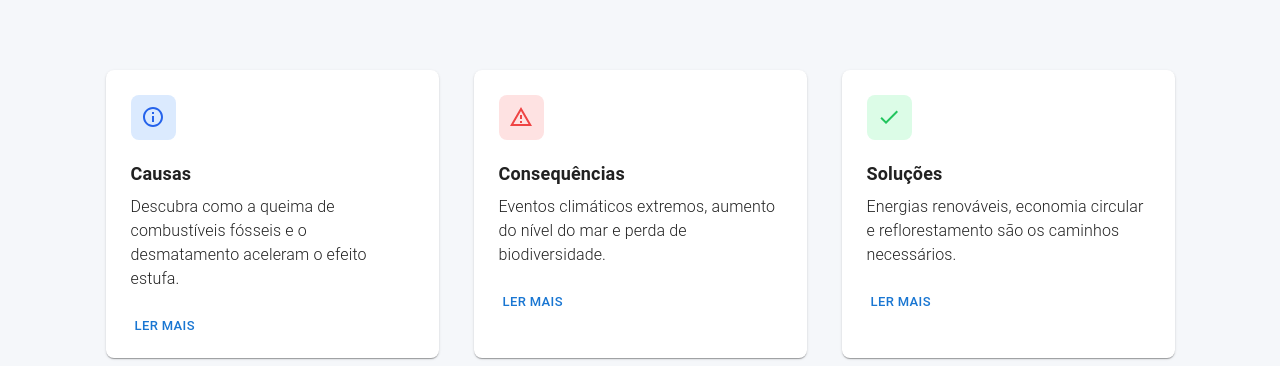
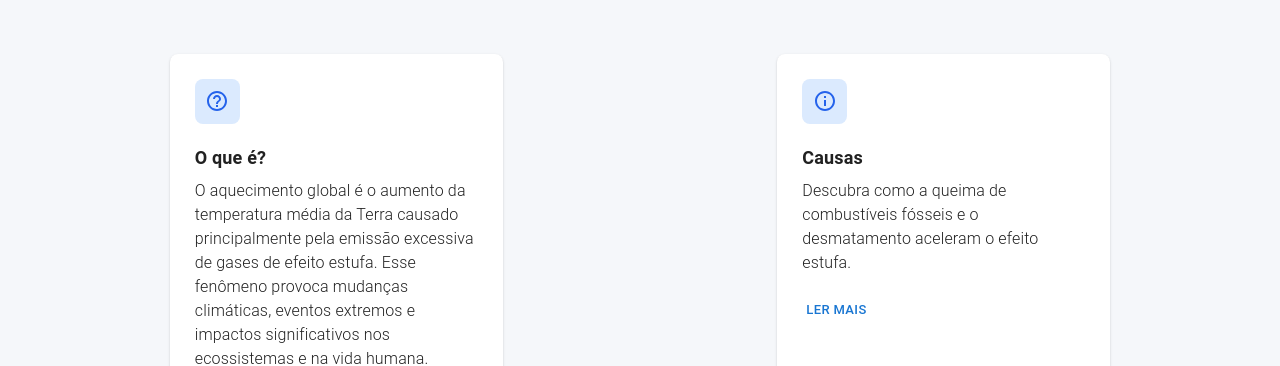
Before and after one commit to RobsonRomualdo/aquecimento_global, a React (Vite) app: page / in a window 1280 px wide. Shown: the part 586-952 px from the top of the page. Built offline with nearby package versions, Linux system fonts and the light colour scheme.

Commit message:
Update home.jsx

```diff
--- a/src/pages/home.jsx
+++ b/src/pages/home.jsx
@@ -5,6 +5,7 @@ import WarningAmberOutlinedIcon from "@mui/icons-material/WarningAmberOutlined";
 import CheckOutlinedIcon from "@mui/icons-material/CheckOutlined";
 import BasicCard from "../components/basicCard";
 import { Link } from "react-router-dom";
+import HelpOutlineOutlinedIcon from "@mui/icons-material/HelpOutlineOutlined";
 
 import {
   Box,
@@ -97,14 +98,35 @@ function Home() {
           />
           </Box>
 <Box
-  sx={{
-    display: "flex",
-    justifyContent: "center",
+   sx={{
+    display: "grid",
+    gridTemplateColumns: {
+      xs: "1fr",
+      md: "repeat(2, 1fr)",
+    },
     gap: "35px",
-    marginTop: "80px",
-    flexWrap: "wrap",
+    justifyItems: "center",
+    mt: 8,
   }}
 >
+<BasicCard
+    icone={<HelpOutlineOutlinedIcon/>}
+    titulo="O que é?"
+    texto="O aquecimento global é o aumento da temperatura média da Terra causado principalmente pela emissão excessiva de gases de efeito estufa. Esse fenômeno provoca mudanças climáticas, eventos extremos e impactos significativos nos ecossistemas e na vida humana."
+    backgroundColorIcon="#dbeafe"
+    colorIcon="#2563eb"
+    sx={{
+    transition: "all 0.3s ease",
+    cursor: "pointer",
+    "&:hover": {
+      transform: "scale(1.1)",
+      backgroundColor: "#f0f9ff",
+       },
+
+    }}
+  />
+
+
   <BasicCard
     icone={<InfoOutlinedIcon />}
     titulo="Causas"
```
